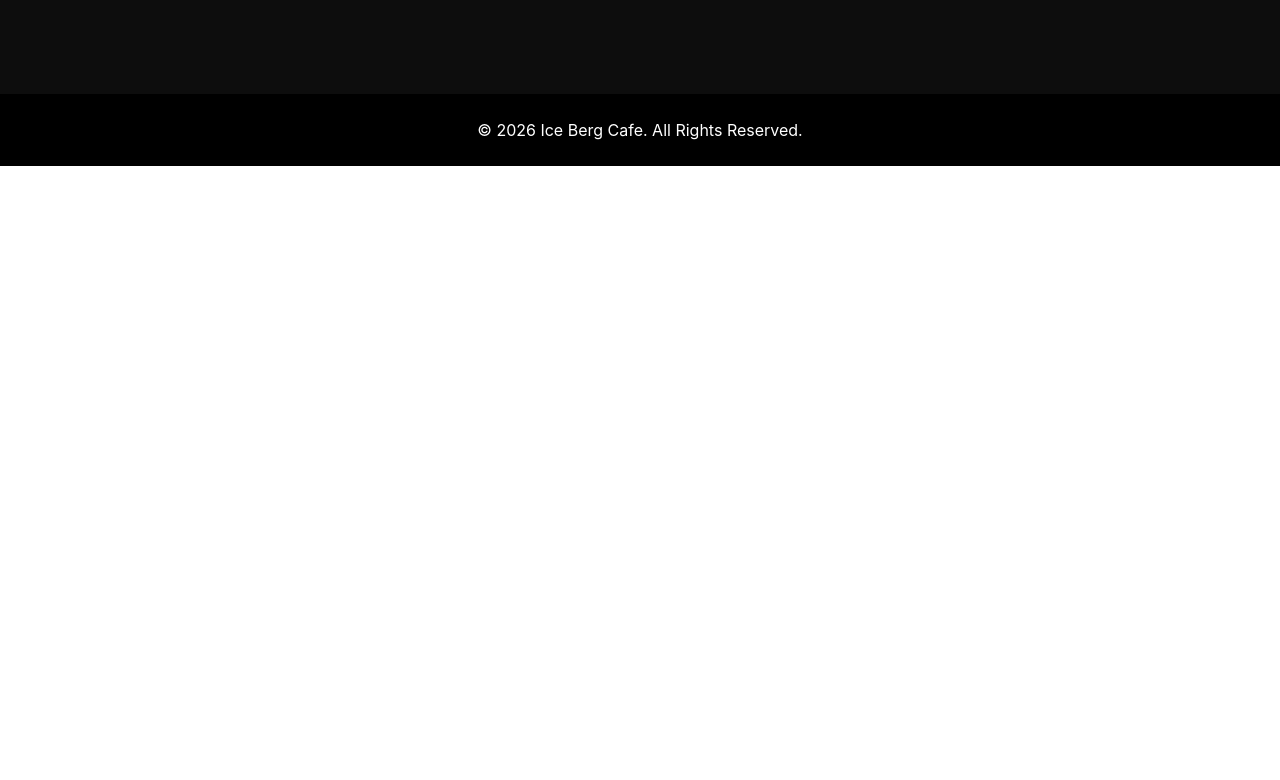
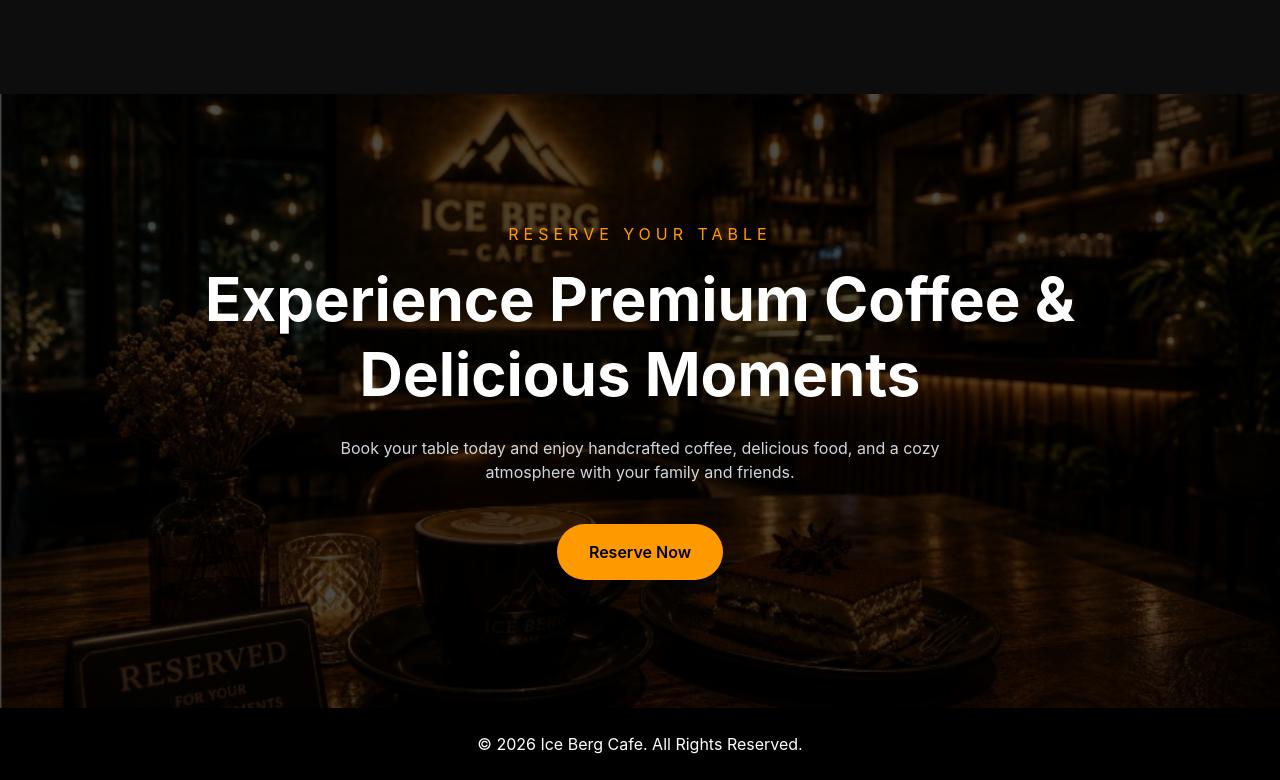
Before and after one commit to Bishwajeetsingh/ice-berg-cafe, a React (Vite) app: page / in a window 1280 px wide. Shown: the part 7516-8296 px from the top of the page. Before the commit the page ends 7682 px from the top, so only its background shows below. Built offline with nearby package versions, Linux system fonts and the light colour scheme.

Commit message:
Add reservation CTA section

```diff
--- /dev/null
+++ b/src/components/home/ReservationCTA.jsx
@@ -0,0 +1,69 @@
+import { motion } from "framer-motion";
+import { Link } from "react-router-dom";
+import reservationBg from "../../assets/images/reservation/reservation-bg.jpg";
+
+function ReservationCTA() {
+  return (
+    <section
+      className="relative py-32 bg-cover bg-center bg-fixed"
+      style={{
+        backgroundImage: `url(${reservationBg})`,
+      }}
+    >
+      {/* Overlay */}
+      <div className="absolute inset-0 bg-black/70"></div>
+
+      <div className="relative z-10 max-w-5xl mx-auto px-6 text-center">
+        <motion.p
+          initial={{ opacity: 0, y: 25 }}
+          whileInView={{ opacity: 1, y: 0 }}
+          transition={{ duration: 0.6 }}
+          viewport={{ once: true }}
+          className="text-amber-500 uppercase tracking-[5px] mb-4"
+        >
+          Reserve Your Table
+        </motion.p>
+
+        <motion.h2
+          initial={{ opacity: 0, y: 35 }}
+          whileInView={{ opacity: 1, y: 0 }}
+          transition={{ duration: 0.8 }}
+          viewport={{ once: true }}
+          className="text-4xl md:text-6xl font-bold text-white leading-tight"
+        >
+          Experience Premium Coffee &
+          <br />
+          Delicious Moments
+        </motion.h2>
+
+        <motion.p
+          initial={{ opacity: 0, y: 25 }}
+          whileInView={{ opacity: 1, y: 0 }}
+          transition={{ duration: 1 }}
+          viewport={{ once: true }}
+          className="text-gray-300 mt-6 max-w-2xl mx-auto"
+        >
+          Book your table today and enjoy handcrafted coffee, delicious food,
+          and a cozy atmosphere with your family and friends.
+        </motion.p>
+
+        <motion.div
+          initial={{ opacity: 0, scale: 0.9 }}
+          whileInView={{ opacity: 1, scale: 1 }}
+          transition={{ duration: 0.7 }}
+          viewport={{ once: true }}
+          className="mt-10"
+        >
+          <Link
+            to="/reservation"
+            className="inline-block bg-amber-500 hover:bg-amber-600 text-black font-semibold px-8 py-4 rounded-full transition duration-300"
+          >
+            Reserve Now
+          </Link>
+        </motion.div>
+      </div>
+    </section>
+  );
+}
+
+export default ReservationCTA;
--- a/src/pages/Home.jsx
+++ b/src/pages/Home.jsx
@@ -1,5 +1,5 @@
 import Gallery from "../components/home/Gallery";
-
+import ReservationCTA from "../components/home/ReservationCTA";
 import Testimonials from "../components/home/Testimonials";
 import WhyChooseUs from "../components/home/WhyChooseUs";
 import PopularMenu from "../components/home/PopularMenu";
@@ -120,6 +120,7 @@ function Home() {
     <WhyChooseUs />
     <Testimonials />
     <Gallery />
+    <ReservationCTA />
 
   </>
 );
```
Also changed, not shown: src/assets/images/reservation/reservation-bg.jpg (added).
